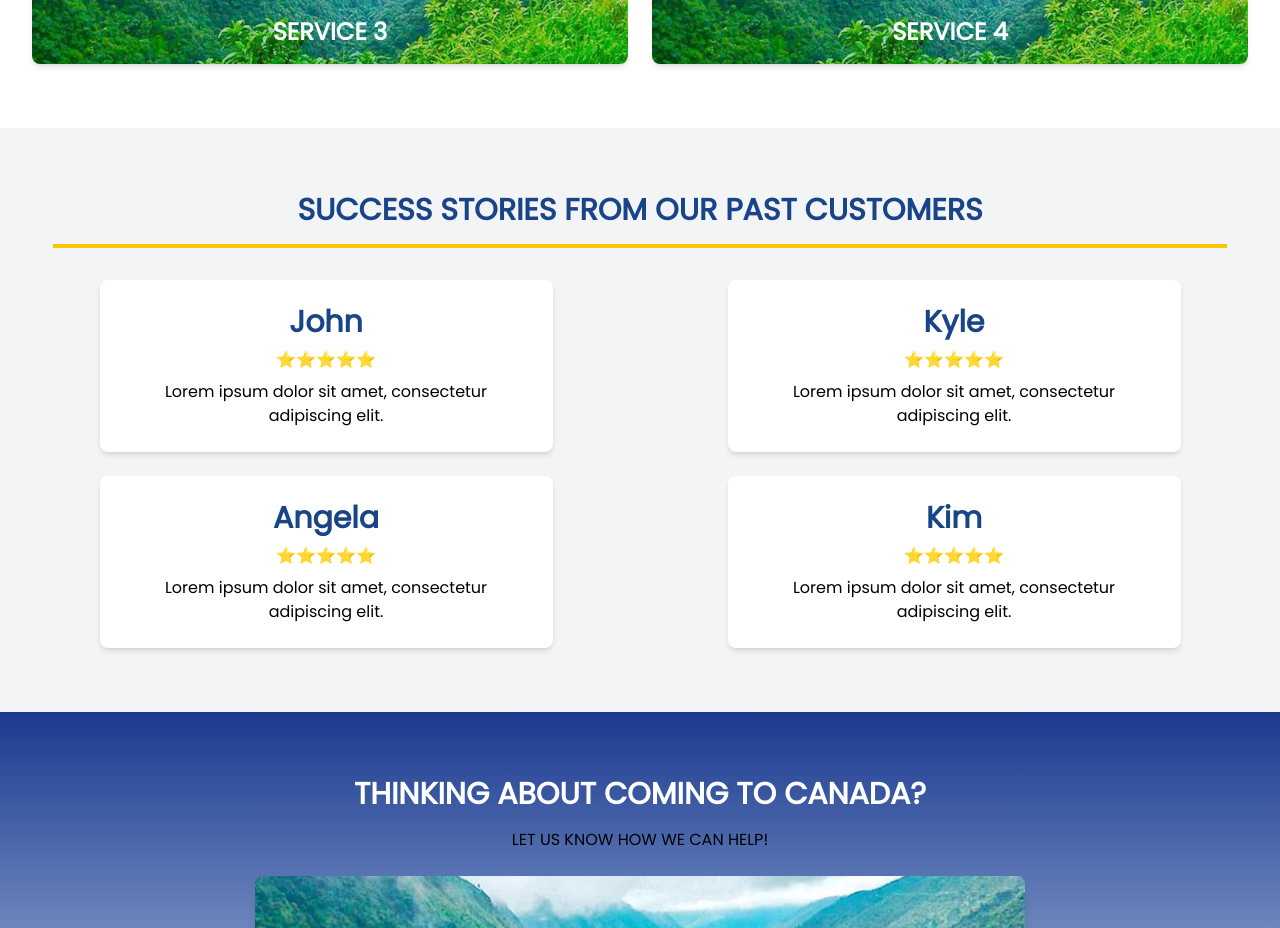
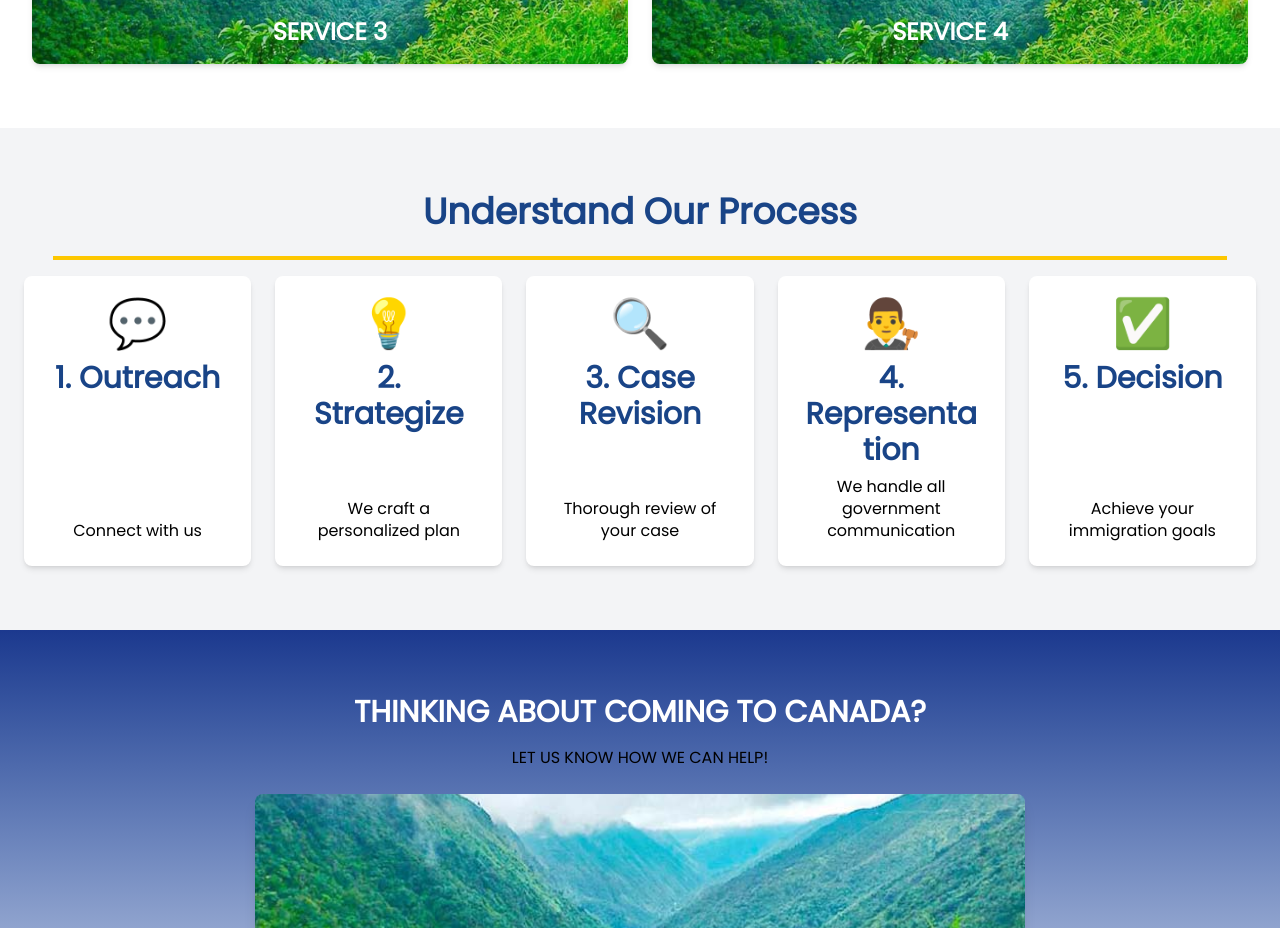
Before and after one commit to BestBow/Yooyyaa-Immigration-Consulting-Website, a React (Vite) app in the folder client/: page / in a window 1280 px wide. Shown: the part 860-1788 px from the top of the page. Built offline with nearby package versions, Linux system fonts and the light colour scheme.

Commit message:
Replaced testimonial section with process section

```diff
--- a/client/src/pages/Homepage.jsx
+++ b/client/src/pages/Homepage.jsx
@@ -8,6 +8,14 @@ const services = [
   { name: "SERVICE 2", image: serviceImage },
   { name: "SERVICE 3", image: serviceImage },
   { name: "SERVICE 4", image: serviceImage },
+];
+
+const processSteps = [
+  { title: "Outreach", description: "Connect with us", icon: "💬" },
+  { title: "Strategize", description: "We craft a personalized plan", icon: "💡" },
+  { title: "Case Revision", description: "Thorough review of your case", icon: "🔍" },
+  { title: "Representation", description: "We handle all government communication", icon: "👨‍⚖️" },
+  { title: "Decision", description: "Achieve your immigration goals", icon: "✅" },
 ];
 
 const Homepage = () => {
@@ -32,20 +40,21 @@ const Homepage = () => {
         </div>
       </section>
 
-      {/* Testimonials Section */}
-      <section className="testimonials-section">
-        <h2 className="text-3xl font-bold text-blue-900 text-center">
-          SUCCESS STORIES FROM OUR PAST CUSTOMERS
-        </h2>
-        <div className="services-divider"></div>
-        <div className="grid grid-cols-1 md:grid-cols-2 gap-6 px-6 mt-8">
-          {["John", "Kyle", "Angela", "Kim"].map((name, index) => (
-            <div key={index} className="testimonial-card">
-              <h3 className="text-xl font-bold text-blue-900">{name}</h3>
-              <p className="text-yellow-500 my-2">⭐⭐⭐⭐⭐</p>
-              <p className="text-gray-700">
-                Lorem ipsum dolor sit amet, consectetur adipiscing elit.
-              </p>
+      {/* Understand our process*/}
+      <section className="process-section text-center py-16 bg-gray-100">
+        <h2 className="text-4xl font-bold text-blue-900 mb-6">Understand Our Process</h2>
+        <div className="services-divider mx-auto mb-8"></div>
+        <div className="grid grid-cols-1 sm:grid-cols-2 lg:grid-cols-5 gap-6 px-6">
+          {processSteps.map((step, index) => (
+            <div
+              key={index}
+              className="process-card flex flex-col items-center justify-between text-center p-6 bg-white rounded-lg shadow-md transition-transform transform hover:scale-105"
+            >
+              <div>
+                <div className="text-5xl mb-3">{step.icon}</div>
+                <h3 className="text-lg font-semibold text-blue-900 break-words" style={{ wordBreak: 'break-word' }}>{`${index + 1}. ${step.title}`}</h3>
+              </div>
+              <p className="text-gray-700 mt-2 text-sm leading-snug">{step.description}</p>
             </div>
           ))}
         </div>
```
